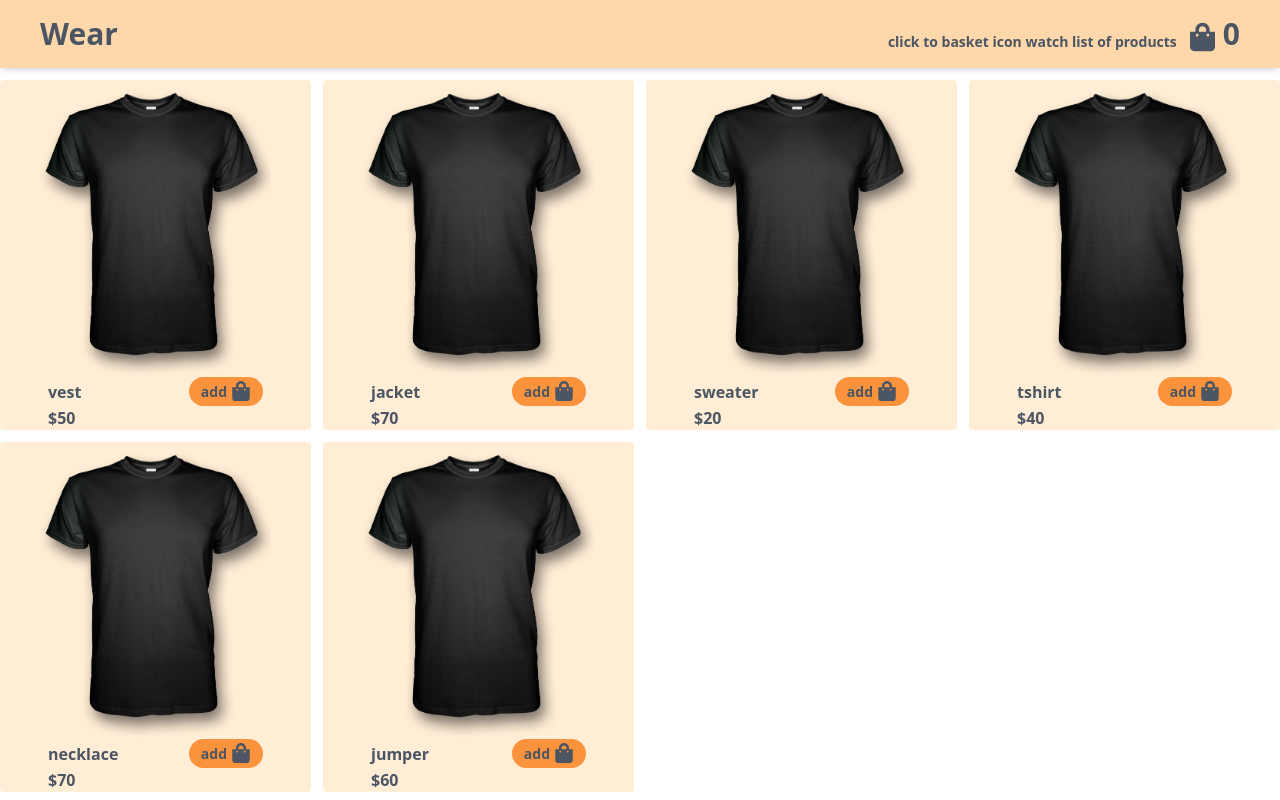
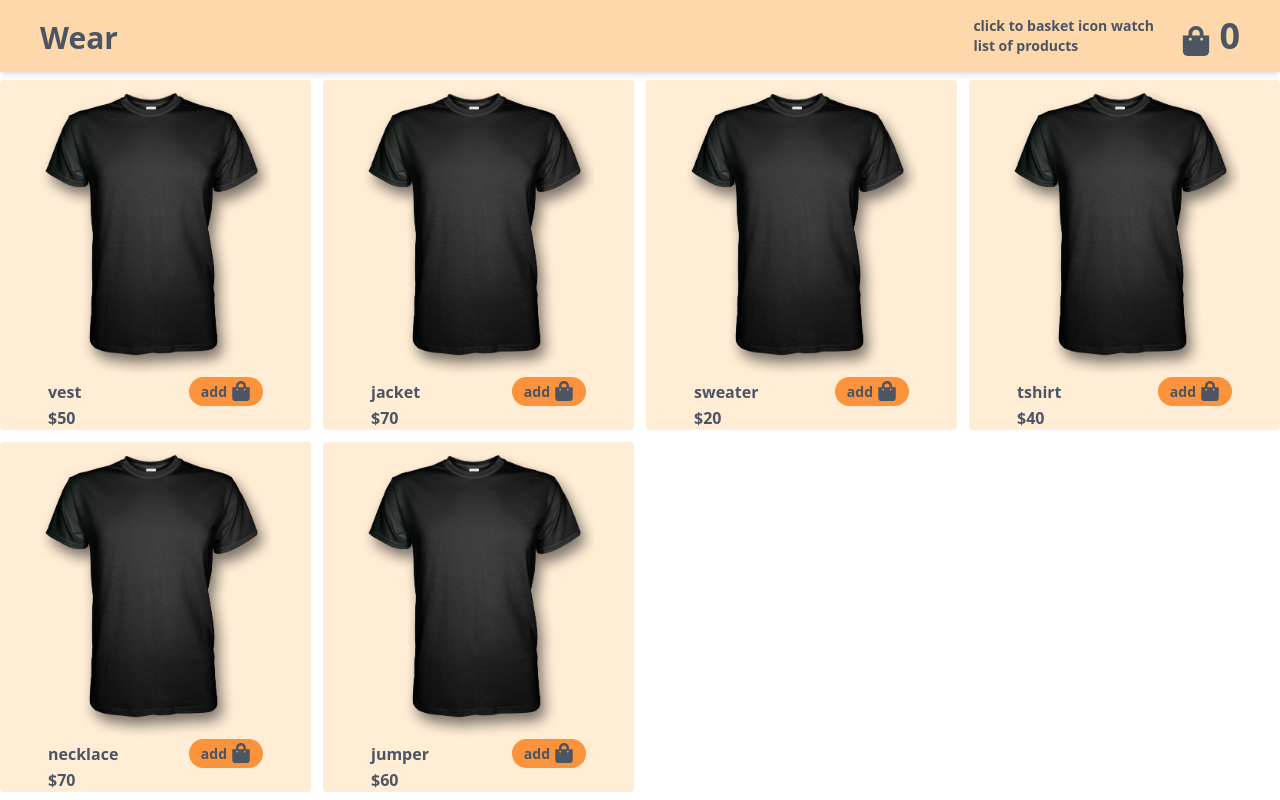
Before and after one commit to ramanboff/CONTEXT_VITE_REACT_TAILWIND_PRODUCTS_ED, a React (Vite) app: page / in a window 1280 px wide. Built offline with nearby package versions, Linux system fonts and the light colour scheme.

Commit message:
Nav Style updated

```diff
--- a/src/components/Nav.jsx
+++ b/src/components/Nav.jsx
@@ -14,11 +14,11 @@ const Nav = () => {
         </Link>
         <Link to={"/checkout"}>
           <div className="flex items-end gap-2">
-            <p className="text-sm w-full flex">
+            <div className="flex text-sm items-center w-full max-w-[200px]">
               click to basket icon watch list of products
-            </p>
+            </div>
             <FaShoppingBag className="text-gray-600 hover:text-white duration-300" />
-            <span className="text-3xl">{items.length}</span>
+            <div className="text-4xl">{items.length}</div>
           </div>
         </Link>
       </div>
```
